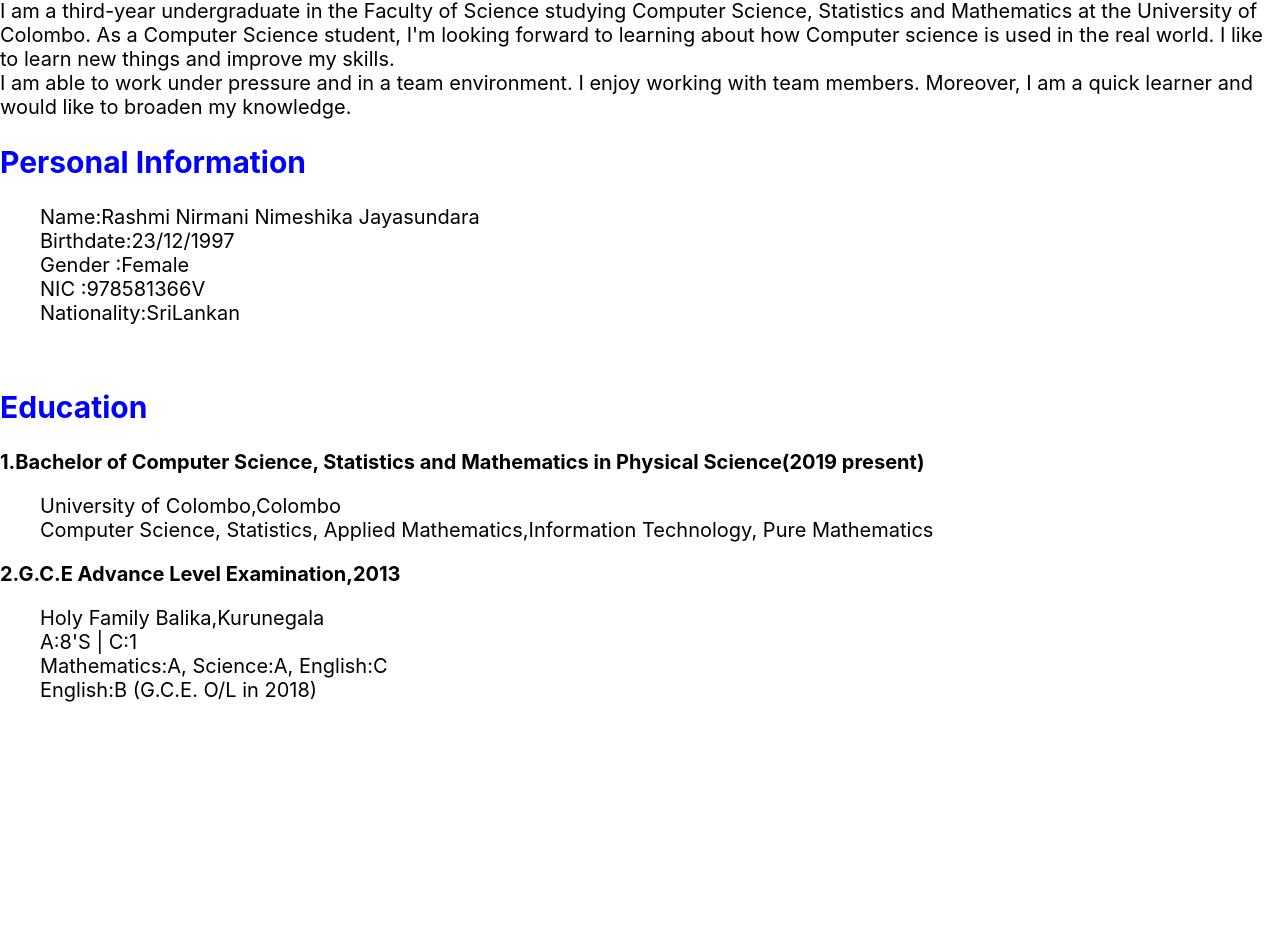
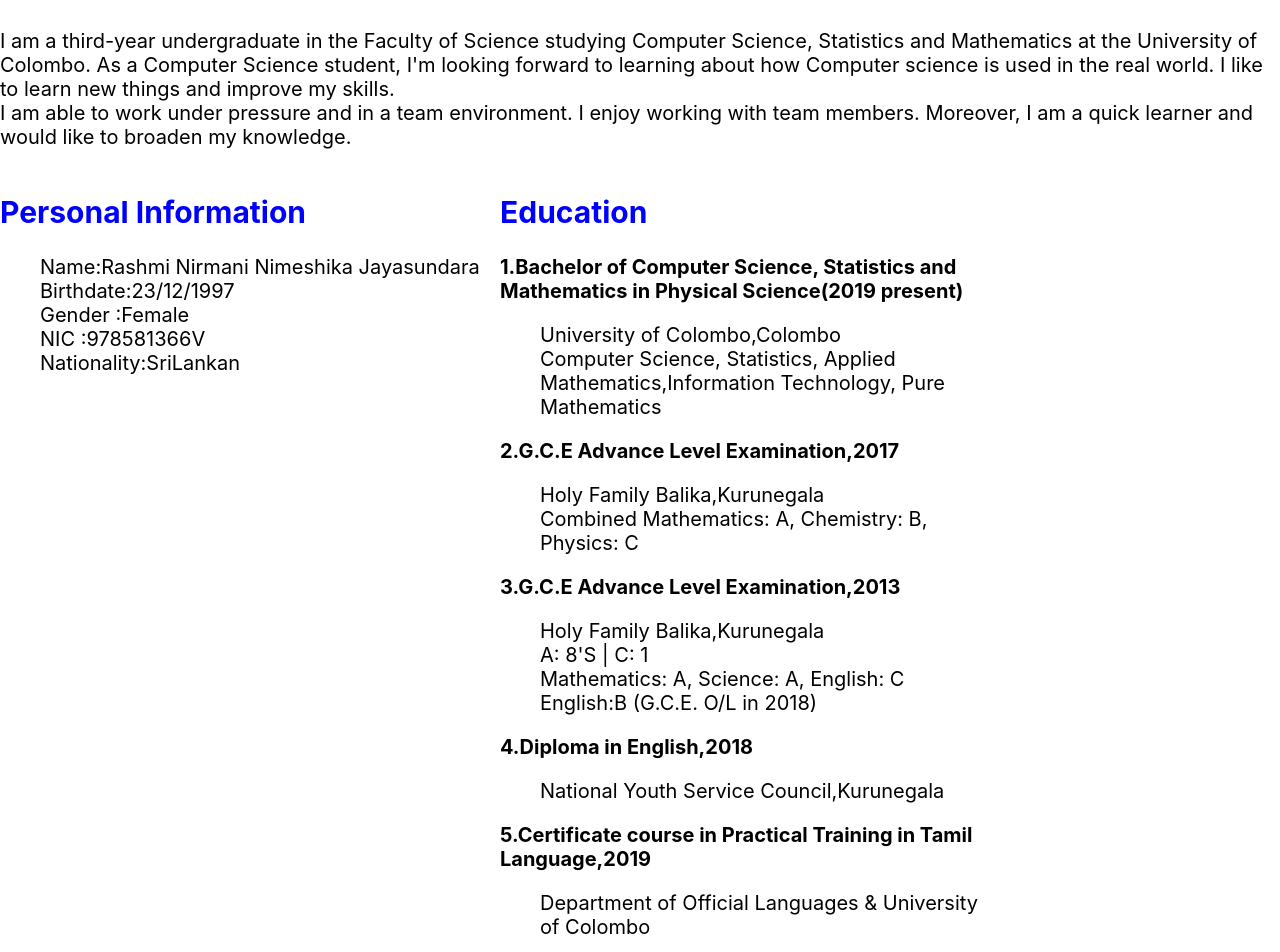
Before and after one commit to rashmin66/React_Project_01, a React (Create React App) app: page / in a window 1280 px wide. Shown: the part 241-1193 px from the top of the page. Before the commit the page ends 963 px from the top, so only its background shows below. Built offline with nearby package versions, Linux system fonts and the light colour scheme.

Commit message:
separate column

```diff
--- a/src/App.css
+++ b/src/App.css
@@ -5,8 +5,14 @@
 .App{
   border: 2px solid rgb(20, 76, 197);
 }
+.column{
+    float: left;
+    width: 500px;
+
+}
+
 h1{font-size:50px;float:right;}
 h2{font-size:30px; color: blue;}
 p{font-size:20px;}
-img{width:150px;height:150px;}
+img{width:160px;height:180px;}
 h3{font-size:20px;}
--- a/src/App.js
+++ b/src/App.js
@@ -14,24 +14,36 @@
          world. I like to learn new things and improve my skills.<br/>I am able to work under pressure and in a team environment. I
         enjoy working with team members. Moreover, I am a quick learner and would like to broaden my knowledge.</p>
 
+    <div class="column">
       <h2>Personal Information</h2>
       <ul><p>Name:Rashmi Nirmani Nimeshika Jayasundara<br/>
              Birthdate:23/12/1997<br/>
              Gender   :Female<br/>
              NIC      :978581366V<br/>
-             Nationality:SriLankan</p><br/></ul>
+             Nationality:SriLankan</p><br/></ul></div>
 
+    <div class="column">
       <h2>Education</h2>
       <h3>1.Bachelor of Computer Science, Statistics and Mathematics in Physical Science(2019 present)</h3>
       <p><ul> University of Colombo,Colombo<br/>
               Computer Science, Statistics, Applied Mathematics,Information Technology, Pure Mathematics</ul></p>
 
-      <h3>2.G.C.E Advance Level Examination,2013</h3>
+      <h3>2.G.C.E Advance Level Examination,2017</h3>
       <p><ul> Holy Family Balika,Kurunegala<br/>
-              A:8'S | C:1<br/>
-              Mathematics:A, Science:A, English:C<br/>
+              Combined Mathematics: A, Chemistry: B, Physics: C</ul></p>
+
+
+      <h3>3.G.C.E Advance Level Examination,2013</h3>
+      <p><ul> Holy Family Balika,Kurunegala<br/>
+              A: 8'S | C: 1<br/>
+              Mathematics: A, Science: A, English: C<br/>
               English:B (G.C.E. O/L in 2018)</ul></p>
 
+      <h3>4.Diploma in English,2018</h3>
+      <p><ul>National Youth Service Council,Kurunegala</ul></p>
+
+      <h3>5.Certificate course in Practical Training in Tamil Language,2019</h3>
+      <p><ul>Department of Official Languages & University of Colombo</ul></p></div>
 
 
 
```
